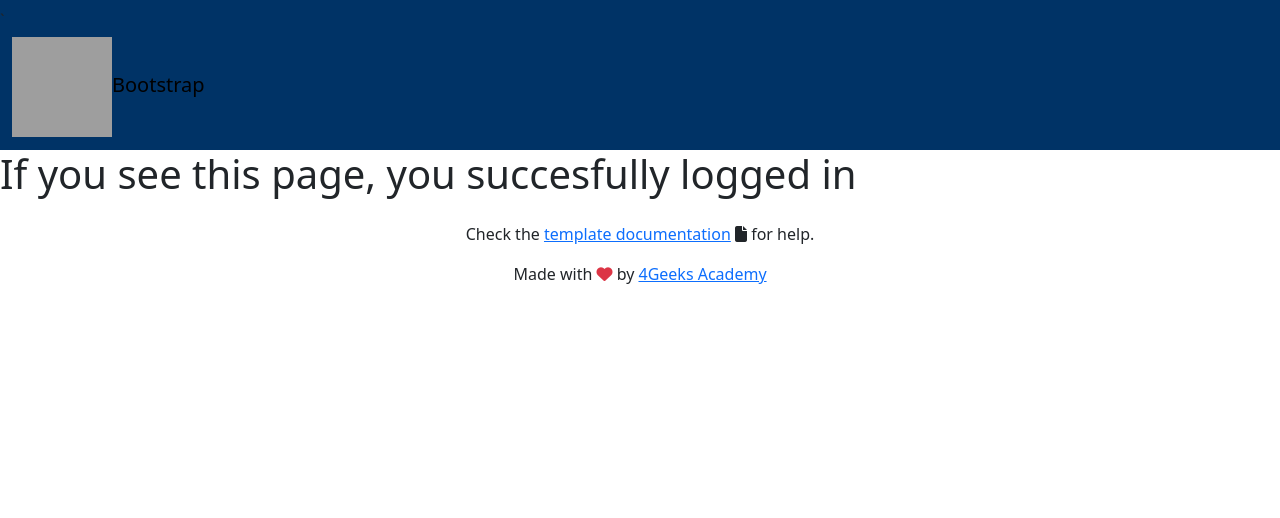
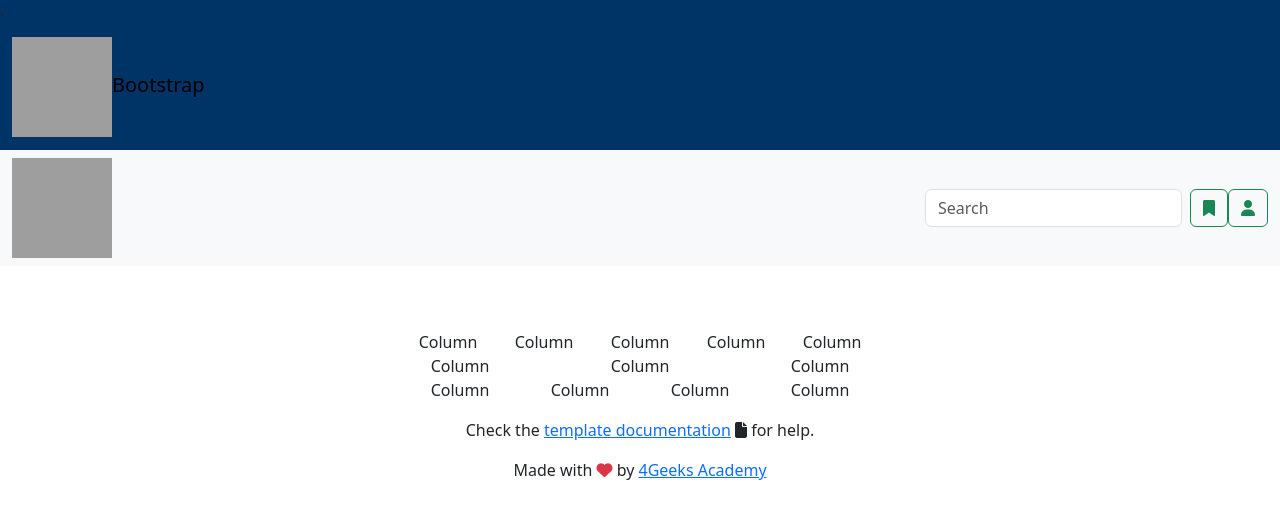
Before and after one commit to ndleon61/geekbuster-final-project, a React app: page /home in a window 1280 px wide. Built offline with nearby package versions, Linux system fonts and the light colour scheme; no server answers; sample sign-in values are in the browser's storage; grey boxes are pictures that could not be loaded.

Commit message:
home layout

```diff
--- a/index.html
+++ b/index.html
@@ -6,7 +6,9 @@
     <link href="https://cdn.jsdelivr.net/npm/bootstrap@5.3.2/dist/css/bootstrap.min.css" rel="stylesheet" integrity="sha384-T3c6CoIi6uLrA9TneNEoa7RxnatzjcDSCmG1MXxSR1GAsXEV/Dwwykc2MPK8M2HN" crossorigin="anonymous">
     <link rel="stylesheet" href="https://cdnjs.cloudflare.com/ajax/libs/font-awesome/6.5.2/css/all.min.css" integrity="sha512-SnH5WK+bZxgPHs44uWIX+LLJAJ9/2PkPKZ5QiAj6Ta86w+fsb2TkcmfRyVX3pBnMFcV7oQPJkl9QevSCWr3W6A==" crossorigin="anonymous" referrerpolicy="no-referrer" />
     <meta name="viewport" content="width=device-width, initial-scale=1.0" />
-    <title>Hello Rigo</title>
+    <!-- <link rel="stylesheet" href="https://cdnjs.cloudflare.com/ajax/libs/font-awesome/6.7.2/css/all.min.css" integrity="sha512-Evv84Mr4kqVGRNSgIGL/F/aIDqQb7xQ2vcrdIwxfjThSH8CSR7PBEakCr51Ck+w+/U6swU2Im1vVX0SVk9ABhg==" crossorigin="anonymous" referrerpolicy="no-referrer" /> -->
+
+    <title>GeekBuster</title>
   </head>
   <body>
     <div id="root"></div>
--- a/src/front/pages/Home.jsx
+++ b/src/front/pages/Home.jsx
@@ -9,7 +9,37 @@ export const Home = () => {
 
 	return (
 		<div>
-			<h1>If you see this page, you succesfully logged in</h1>
+			<nav class="navbar bg-body-tertiary">
+				<div class="container-fluid">
+					<img src="..." />
+					<form class="d-flex" role="search">
+						<input class="form-control me-2" type="search" placeholder="Search" aria-label="Search" />
+						<button class="btn btn-outline-success" type="submit"><i class="fa-solid fa-bookmark"></i></button>
+						<button class="btn btn-outline-success" type="submit"><i class="fa-solid fa-user"></i></button>
+					</form>
+				</div>
+			</nav>
+
+
+			<div class="container text-center">
+				<div class="row row-cols-12">
+					<div class="col">Column</div>
+					<div class="col">Column</div>
+					<div class="col">Column</div>
+					<div class="col">Column</div>
+					<div class="col">Column</div>
+					<div class="col">Column</div>
+					<div class="col-6">Column</div>
+					<div class="col">Column</div>
+					<div class="col">Column</div>
+					<div class="col">Column</div>
+					<div class="col">Column</div>
+					<div class="col">Column</div>
+				</div>
+			</div>
+
 		</div>
+
+
 	);
 };
```
Also changed, not shown: src/front/pages/Card.jsx (added, +21 -0 lines), src/front/pages/Movie.jsx (added, +11 -0 lines).
